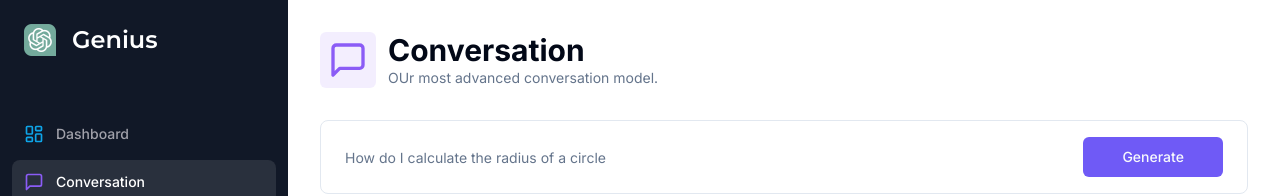
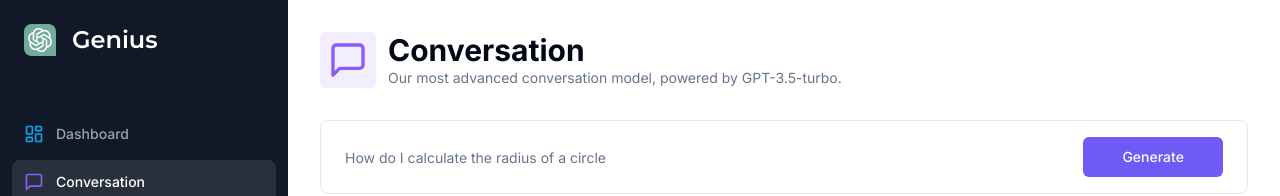
Before and after one commit to Davi-web/ai-sass, a Next.js app: page /conversation in a window 1280 px wide. Shown: the top 196 px of the page. Built offline with nearby package versions, Linux system fonts and the light colour scheme; no server answers.

Commit message:
Changed descriptions in the website

```diff
--- a/app/(dashboard)/(routes)/code/page.tsx
+++ b/app/(dashboard)/(routes)/code/page.tsx
@@ -57,7 +57,7 @@ const CodePage = () => {
     <div>
       <Heading
         title="Code Generation"
-        description="Our most advanced conversation model."
+        description="Generate code powered by GPT-3.5-turbo."
         icon={Code}
         iconColor="text-green-700"
         bgColor="bg-green-700/10"
--- a/app/(dashboard)/(routes)/conversation/page.tsx
+++ b/app/(dashboard)/(routes)/conversation/page.tsx
@@ -57,7 +57,7 @@ const ConversationPage = () => {
     <div>
       <Heading
         title="Conversation"
-        description="OUr most advanced conversation model."
+        description="Our most advanced conversation model, powered by GPT-3.5-turbo."
         icon={MessageSquare}
         iconColor="text-violet-500"
         bgColor="bg-violet-500/10"
--- a/app/(dashboard)/(routes)/image/page.tsx
+++ b/app/(dashboard)/(routes)/image/page.tsx
@@ -61,7 +61,7 @@ const ImagePage = () => {
     <div>
       <Heading
         title="Image Generation"
-        description="Turn your propt into an image."
+        description="Turn your prompt into images using OpenAI."
         icon={MessageSquare}
         iconColor="text-pink-700"
         bgColor="bg-pink-700/10"
--- a/app/(dashboard)/(routes)/music/page.tsx
+++ b/app/(dashboard)/(routes)/music/page.tsx
@@ -46,7 +46,7 @@ const MusicPage = () => {
     <div>
       <Heading
         title="Music Generation"
-        description="Turn your prompt into music."
+        description="Turn your prompt into music using Replicate."
         icon={Music}
         iconColor="text-emerald-500"
         bgColor="bg-emerald-500/10"
--- a/app/(dashboard)/(routes)/video/page.tsx
+++ b/app/(dashboard)/(routes)/video/page.tsx
@@ -47,7 +47,7 @@ const VideoPage = () => {
     <div>
       <Heading
         title="Video Generation"
-        description="Turn your prompt into a video."
+        description="Turn your prompt into a video using Replicate."
         icon={Video}
         iconColor="text-orange-700"
         bgColor="bg-orange-700/10"
```
